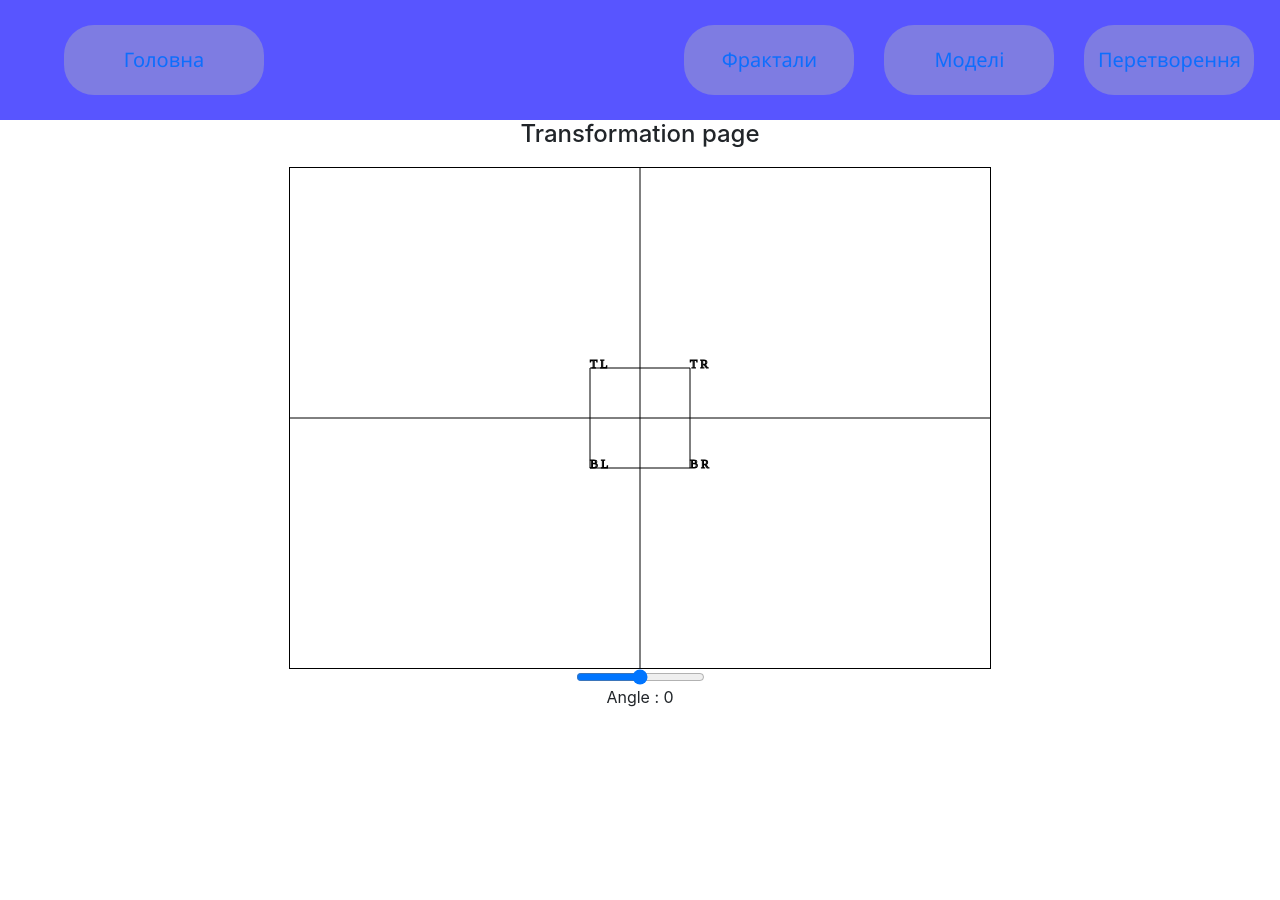
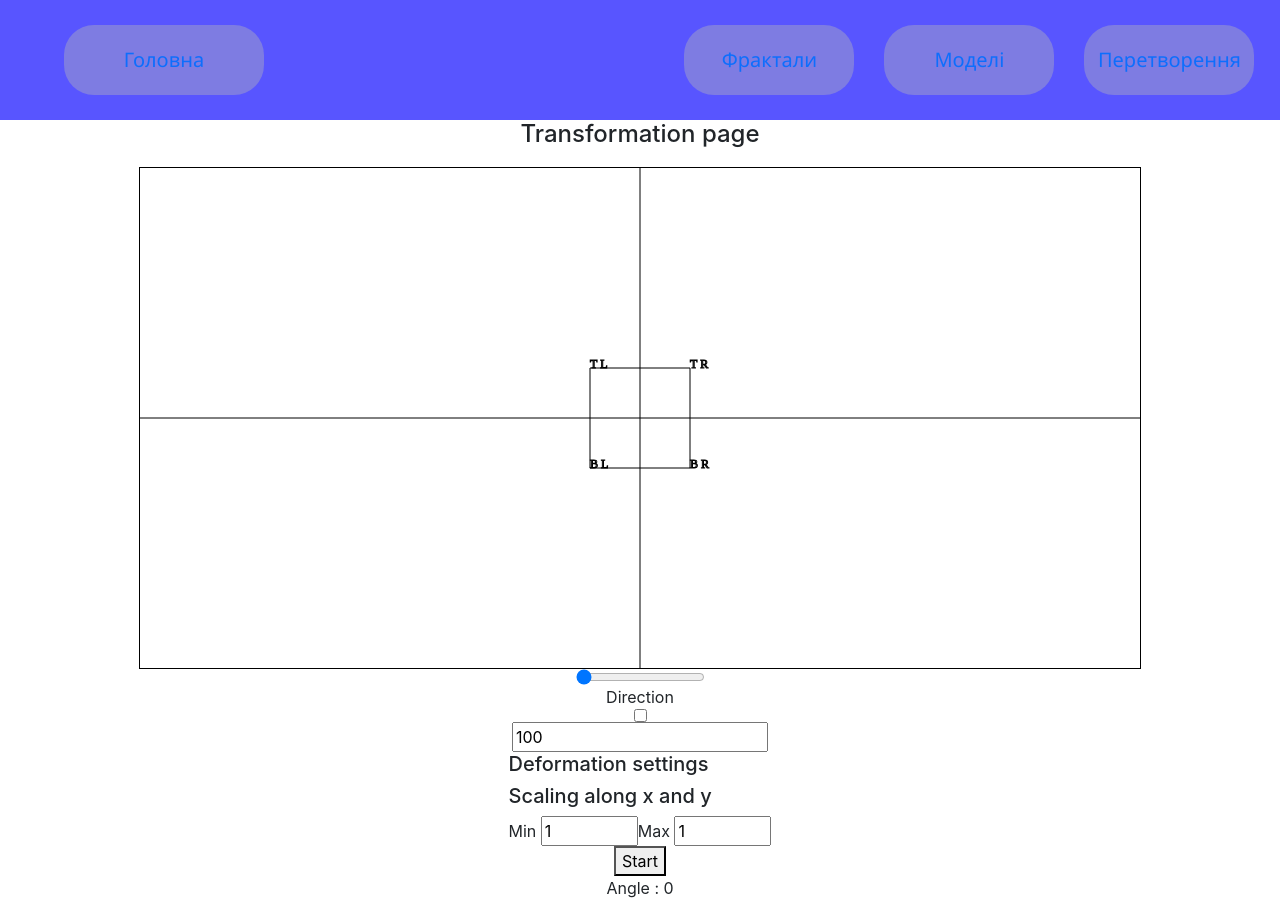
Before and after one commit to fesmjke/computer-graphics, a React (Create React App) app: page /transformation in a window 1280 px wide. Before the commit the page ends 800 px from the top, so only its background shows below. Built offline with nearby package versions, Linux system fonts and the light colour scheme.

Commit message:
added animated drawing square, and still working on it

```diff
--- a/src/components/transformation/square/operations.js
+++ b/src/components/transformation/square/operations.js
@@ -56,11 +56,16 @@ const move = (origin, ml) => {
     return toPoints(n,origin.center);
 }
 
+const getRandom = (min, max) => {
+    return Math.random() * (max - min) + min;
+}
+
 export {
     toMatrix,
     toPoints,
     transform,
     toRads,
     toDeg,
-    move
+    move,
+    getRandom
 }
--- a/src/components/transformation/transformation.jsx
+++ b/src/components/transformation/transformation.jsx
@@ -1,10 +1,10 @@
-import React,{useRef,useState,useEffect} from "react";
+import React,{useRef,useState,useEffect, useCallback} from "react";
 import {squareBuilder} from "./square/square";
-import {transform,toRads, toDeg, move} from "./square/operations";
-import {matrix} from "mathjs";
+import {transform,toRads, toDeg, move, getRandom} from "./square/operations";
+import {matrix, setCartesian} from "mathjs";
 import "./styles.css";
 
-const WIDHT = 700;
+const WIDHT = 1000;
 const HEIGHT = 500;
 
 const TransformationPage = () => {
@@ -15,14 +15,120 @@ const TransformationPage = () => {
     const [center, setCenter] = useState({x : 0, y: 0});
     const [side, setSide] = useState(100);
     const [moving, setMoving] = useState(0);
-    const [angle, setAngle] = useState(toRads(0));
+    const [angle, setAngle] = useState(0);
     const [square, setSquare] = useState(squareBuilder(side, center));
+    const [scalingMinXY, setScalingMinXY] = useState(1.0);
+    const [scalingMaxXY, setScalingMaxXY] = useState(1.0);
+    const [usingRandom, setUsingRandom] = useState(false);
+    const [start, setStart] = useState(false);
+    const [running, setRunning] = useState(false);
+    const [timer, setTimer] = useState(null);
 
     useEffect(() => {
         if (canvasRef.current) {
           canvasCtxRef.current = canvasRef.current.getContext("2d");
         }
     });
+
+    useEffect(() => {
+        setSquare(squareBuilder(side, center));
+    },[side])
+
+    useEffect(() => {
+        setRunning(false);
+    }, [timer]);
+
+    useEffect(() => {
+        const cntx = canvasCtxRef.current;
+
+        if(!start && !running){
+            drawGrid(cntx);
+            draw(cntx,square);
+            return;
+        }
+
+        if(running) {
+            return;
+        }
+
+        setRunning(true);
+
+        let scalingSign = -1;
+        let currentAngle = 0;
+        let currentMove = 0;
+        let scalingDeformationX = 1.0;
+        let scalingDeformationY = 1.0;
+
+        console.log(scalingMaxXY)
+
+        // let shearingSign = 1;
+        // const shearingMinXY = 0.0;
+        // const shearingMaxXY = 1.0;
+        // let shearingDeformationX = 0.0;
+        // let shearingDeformationY = 0.0;
+
+        const deformationStep = 0.1;
+        const angleStep = 3;
+        const moveStep = 3;
+
+        const timer = setInterval(() => {
+            const angleRotation = currentAngle + angleStep;
+
+            if(angleRotation > angle) {
+                setTimer(timer);
+                setRunning(false);
+                clearInterval(timer);
+                return;
+            }
+
+            currentAngle = angleRotation;
+            currentMove += moveStep;
+
+            if(scalingDeformationX.toFixed(1) === scalingMaxXY.toFixed(1) && scalingDeformationY.toFixed(1) === scalingMaxXY.toFixed(1)) {
+                scalingSign = -1;
+            }
+
+            if(scalingDeformationX.toFixed(1) === scalingMinXY.toFixed(1) && scalingDeformationY.toFixed(1) === scalingMinXY.toFixed(1)) {
+                scalingSign = 1;
+            }
+
+            if(scalingMinXY !== scalingMaxXY && scalingMaxXY > scalingMinXY){
+                scalingDeformationX += (deformationStep * scalingSign);
+                scalingDeformationY += (deformationStep * scalingSign);
+            }
+
+            // if(shearingDeformationX.toFixed(1) === shearingMaxXY.toFixed(1) && shearingDeformationY.toFixed(1) === shearingMaxXY.toFixed(1)) {
+            //     shearingSign = -1;
+            // }
+
+            // if(shearingDeformationX.toFixed(1) === shearingMinXY.toFixed(1) && shearingDeformationY.toFixed(1) === shearingMinXY.toFixed(1)) {
+            //     shearingSign = 1;
+            // }
+
+            // shearingDeformationX += (deformationStep * shearingSign);
+            // shearingDeformationY += (deformationStep * shearingSign);
+
+            drawGrid(cntx);
+
+            const deformationMartrix = !usingRandom ? matrix([[scalingDeformationX,0],[0,scalingDeformationY]]) : matrix([[Math.random() + 0.5,0],[0, Math.random()+ 0.5]]);
+
+            const first = transform(square,deformationMartrix);
+
+            const angleToRads = toRads(currentAngle);
+
+            const second = transform(first,matrix([[Math.cos(angleToRads),-Math.sin(angleToRads)],
+                                                   [Math.sin(angleToRads),Math.cos(angleToRads)]]));
+
+            const result = move(second,matrix(
+                        [[currentMove,0], // first num is horizontal moving (positive number moving right, negative - left)
+                         [currentMove,0], // second num is vertical moving (positive number moving down?, negative - up)
+                         [currentMove,0],
+                         [currentMove,0]]
+            ));
+
+            draw(cntx,result);
+        },1000 / 30);
+    },[angle,square,start])
 
     const draw = (ctx,points) => {
         ctx.beginPath();
@@ -49,10 +155,7 @@ const TransformationPage = () => {
         ctx.stroke();
     }
 
-    useEffect(() => {
-        // set up
-        const cntx = canvasCtxRef.current;
-
+    const drawGrid = (cntx) => {
         cntx.reset();
 
         cntx.translate(width / 2,height / 2);
@@ -69,43 +172,59 @@ const TransformationPage = () => {
         cntx.lineTo(0, -height);
         cntx.stroke();
 
-        cntx.fillStyle = "pink";
-
-        console.log(square);
-
-        // draw
-        // draw(cntx,square);
-
-
-        const first = transform(square,matrix([[1,0],
-                                              [0,1]]));
-
-        const second = transform(first,matrix([[Math.cos(angle),-Math.sin(angle)],
-        [Math.sin(angle),Math.cos(angle)]]));
-
-        const result = move(second,matrix(
-            [[moving,0], // first num is horizontal moving (positive number moving right, negative - left)
-             [moving,0], // second num is vertical moving (positive number moving down?, negative - up)
-             [moving,0],
-             [moving,0]]
-        ));
-
-        draw(cntx,result);
-
-        // canvasCtxRef.current.fillRect(-side / 2 + width / 2, -side / 2 + height / 2, side, side);
-    },[side,angle])
+        cntx.fillStyle = "black";
+    }
 
     const handleChangeAngle = (e) => {
-        setAngle(toRads(e.target.value));
+        setAngle(e.target.value);
         setMoving(e.target.value);
+    }
+
+    const handleChangeSide = (e) => {
+        setSide(e.target.value);
+    }
+
+    const handleClickStart = () => {
+        setStart(true);
+    }
+
+    const handleClickReset = () => {
+        setStart(false);
+    }
+
+    const handleChangeScalingMinXY = (e) => {
+        const value = e.target.value;
+
+        setScalingMinXY(+value);
+    }
+
+    const handleChangeScalingMaxXY = (e) => {
+        const value = e.target.value;
+
+        console.log(value);
+
+        setScalingMaxXY(+value);
     }
 
     return (
         <div className="transform-page">
             <h4>Transformation page</h4>
             <canvas ref={canvasRef} width={width} height={height}/>
-            <input type="range" min={-360} max={360} value={toDeg(angle)} onChange={handleChangeAngle}></input>
-            {<p>Angle : {toDeg(angle).toFixed(0)}</p>}
+            <input type="range" min={0} max={360} value={angle} onChange={handleChangeAngle} disabled={start}></input>
+            <span>Direction</span><input type="checkbox"></input>
+            <input type="number" value={side} onChange={handleChangeSide}></input>
+
+            <div>
+                <h5>Deformation settings</h5>
+                <div>
+                    <h5>Scaling along x and y</h5>
+                    <span>Min <input type="number" min={0.1} max={3.0} step={0.1} value={scalingMinXY} onChange={handleChangeScalingMinXY}></input></span>
+                    <span>Max <input type="number" min={0.1} max={3.0} step={0.1} value={scalingMaxXY} onChange={handleChangeScalingMaxXY}></input></span>
+                </div>
+            </div>
+
+            {!start ? <button onClick={handleClickStart} disabled={start}>Start</button> : <button onClick={handleClickReset} disabled={running}>Reset</button>}
+            {<p>Angle : {angle}</p>}
         </div>
     )
 }
```
